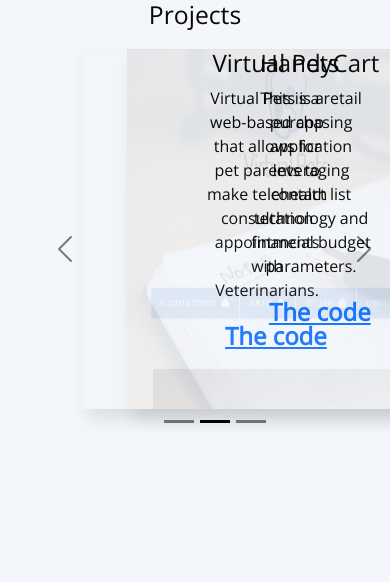
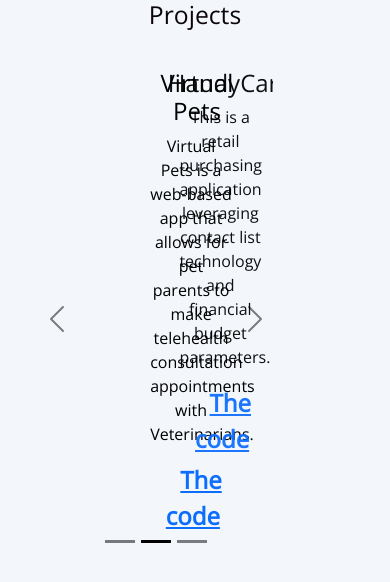
Before and after one commit to EmiReese/portfolio2, a React (Create React App) app: page /portfolio2/portfolio in a window 390 px wide. Shown: the top 582 px of the page. Built offline with nearby package versions, Linux system fonts and the light colour scheme.

Commit message:
Created a more mobile friendly portfolio section that has better readablility.

```diff
--- a/src/components/ContactInfo.js
+++ b/src/components/ContactInfo.js
@@ -6,7 +6,7 @@ export default function Contact() {
 
 return (
 
-    <section class="mb-4">
+    <section class="mb-4" id="contact">
     <h2 class="h1-responsive font-weight-bold text-center my-4">Contact Me</h2>
 
     <p className="text-center w-responsive mx-auto mb-5 contactP">If you have any questions, please do not hesitate to contact me directly.</p>
--- a/src/components/Nav.js
+++ b/src/components/Nav.js
@@ -22,7 +22,7 @@ export default function NavContainer() {
         </li>
         <li className="nav-item">
           {/* <a className="nav-link  active" aria-current="page" href="/portfolio2/contact">Contact</a> */}
-          <a className="nav-link  active" aria-current="page" href="#Contact">Contact</a>
+          <a className="nav-link  active" aria-current="page" href="#contact">Contact</a>
         </li>
         <li className="nav-item">
           <a className="nav-link active" href = { resume}  >Download Resume</a>
--- a/src/components/carPortfolio.js
+++ b/src/components/carPortfolio.js
@@ -6,7 +6,8 @@ import CL from '../images/CL.png'
 
 function DarkVariantExample() {
   return (
-    <Carousel variant="dark" id="Portfolio" className="carousel" fade>
+    <div className="carouselContainer">
+      <Carousel variant="dark" id="Portfolio" className="carousel" fade>
       <Carousel.Item className="h-100 w-100 carouselItem">
         <img
             title= "Virtual Pets"
@@ -47,6 +48,9 @@ function DarkVariantExample() {
         </Carousel.Caption>
       </Carousel.Item>
     </Carousel>
+
+    </div>
+
   );
 }
 
--- a/src/stylesheets/carPortfolio.css
+++ b/src/stylesheets/carPortfolio.css
@@ -9,8 +9,6 @@ h2 {
   box-sizing: border-box;
   margin-top: 5%;
   margin-left: 10%;
-  /* max-height: 1500px;
-  max-width: 1300px; */
   margin-bottom: 5%;
   height: 400px;
 }
@@ -48,12 +46,15 @@ h2 {
 
 @media screen and (max-width: 1200px) {
   .carousel img {
-    opacity: 0.1;
+    opacity: 0;
   }
   .carouselCaption p {
     font-size: 1rem;
   }
   .carousel {
+    margin-top: 10%;
+    margin-right: 30%;
+    height: 500px;
     justify-content: center;
   }
 }
```
